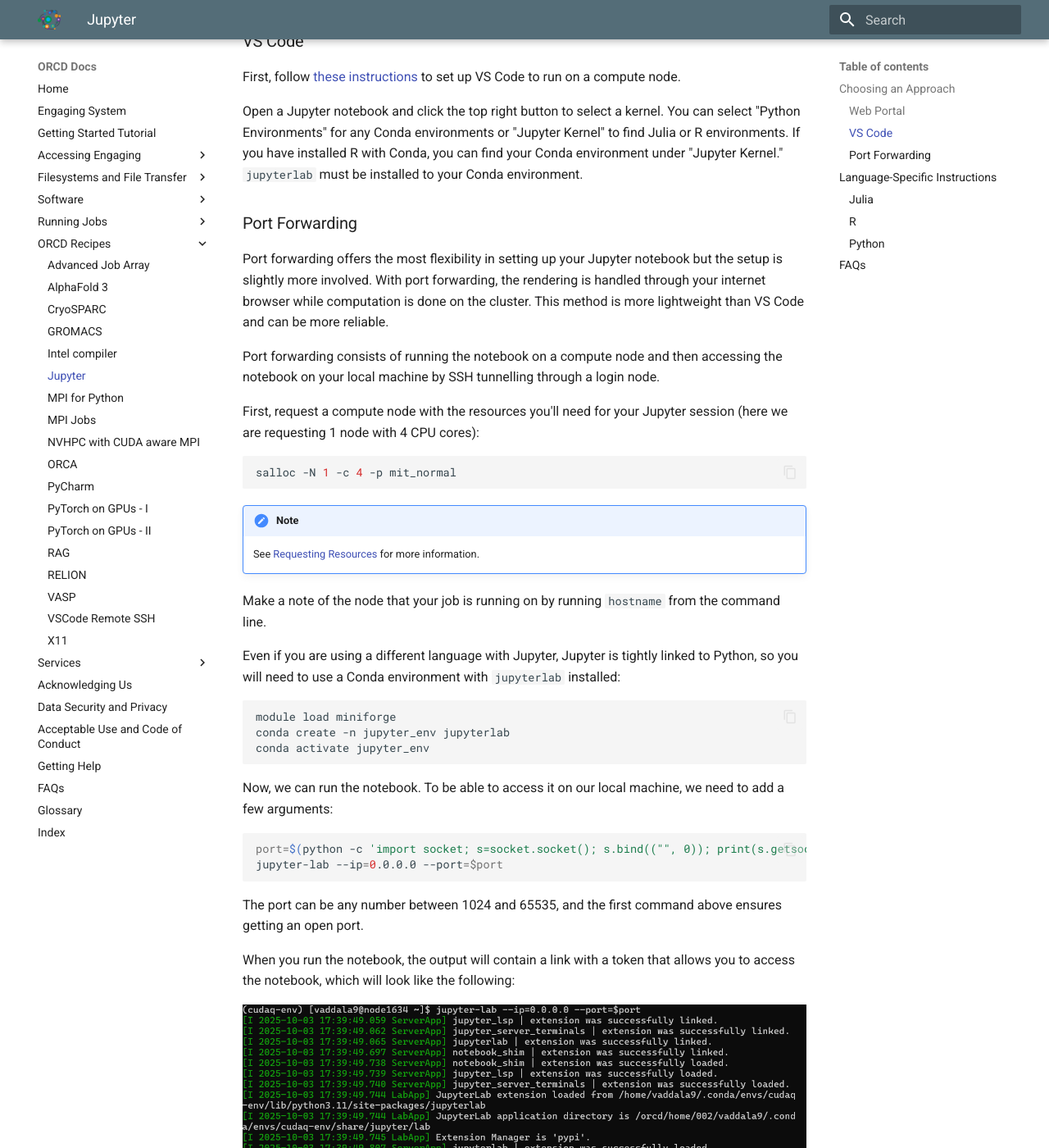
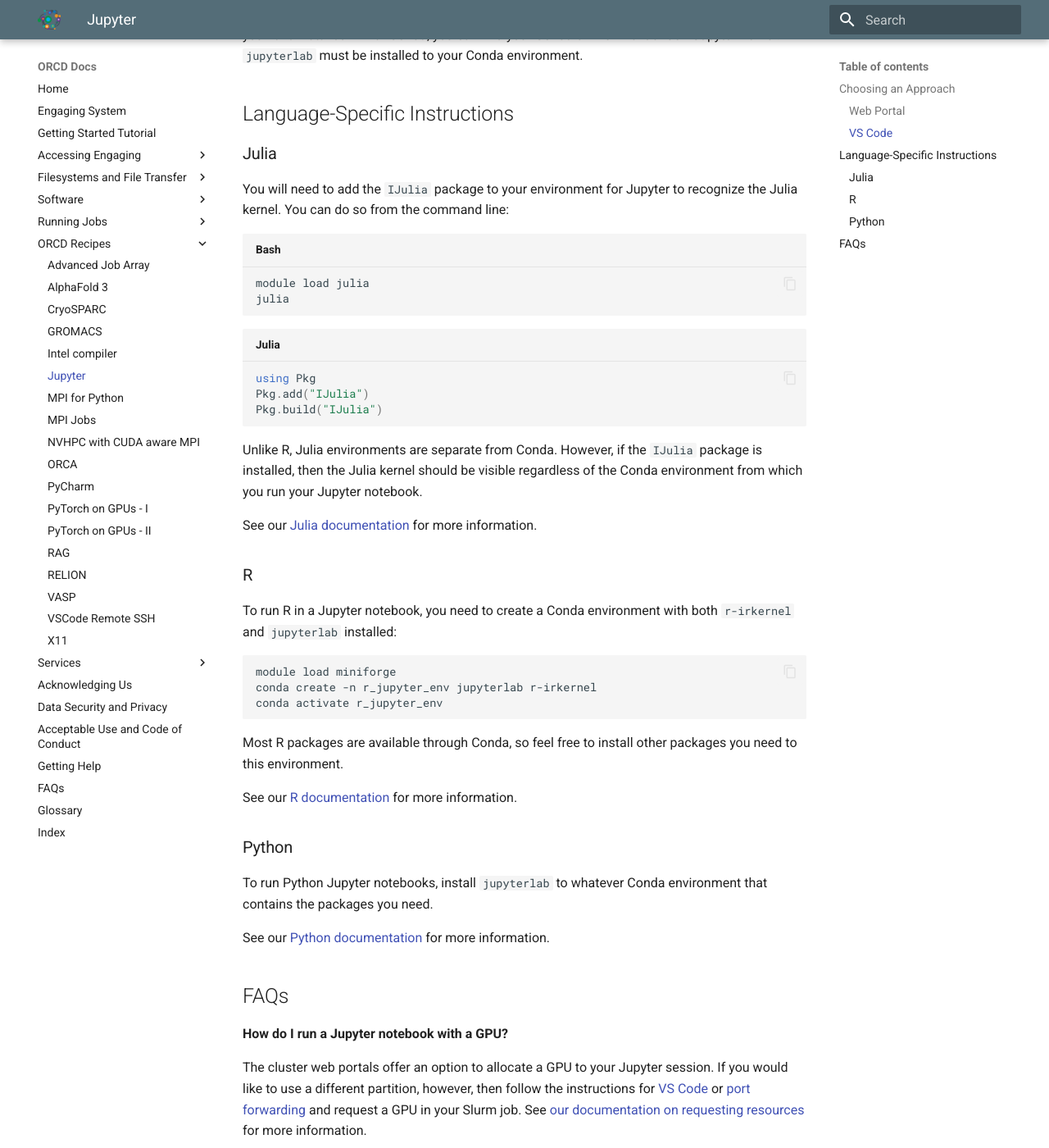
Before and after one commit to mit-orcd/orcd-docs-edit, an MkDocs documentation site: the page built from docs/recipes/jupyter.md, in a window 1280 px wide and 1400 px high, scrolled down 1063 px. Shown: the whole window at 82% size. Built offline with MkDocs 1.6.1 and Material for MkDocs 9.7.7, drawn with Linux system fonts in a browser that asks for light colours; some of the changed text lies outside the part shown.

Commit message:
Updating jupyter instructions

````diff
--- a/docs/recipes/jupyter.md
+++ b/docs/recipes/jupyter.md
@@ -42,12 +42,6 @@
 - When the session is ready, click "Connect to Jupyter." From here you can
 create a Jupyter notebook and select the language you would like to use.
 
-!!! note
-    The Engaging web portal is currently running on CentOS 7, which has a
-    different set of modules from Rocky 8 nodes. If you would like to run
-    a Jupyter notebook on Rocky 8, you will need to follow either the [VS
-    Code](#vs-code) or [port forwarding](#port-forwarding) method.
-
 ### VS Code
 
 First, follow [these instructions](./vscode.md) to set up VS Code to run on a
@@ -58,76 +52,6 @@
 to find Julia or R environments. If you have installed R with Conda, you can
 find your Conda environment under "Jupyter Kernel." `jupyterlab` must be
 installed to your Conda environment.
-
-### Port Forwarding
-
-Port forwarding offers the most flexibility in setting up your Jupyter notebook
-but the setup is slightly more involved. With port forwarding, the rendering
-is handled through your internet browser while computation is done on the
-cluster. This method is more lightweight than VS Code and can be more reliable.
-
-Port forwarding consists of running the notebook on a compute node and then
-accessing the notebook on your local machine by SSH tunnelling through a login
-node.
-
-First, request a compute node with the resources you'll need for your Jupyter
-session (here we are requesting 1 node with 4 CPU cores):
-
-```bash
-salloc -N 1 -c 4 -p mit_normal
-```
-
-!!! note
-    See [Requesting Resources](../running-jobs/requesting-resources.md) for more
-    information.
-
-Make a note of the node that your job is running on by running `hostname` from
-the command line.
-
-Even if you are using a different language with Jupyter, Jupyter is tightly
-linked to Python, so you will need to use a Conda environment with
-`jupyterlab` installed:
-
-```bash
-module load miniforge
-conda create -n jupyter_env jupyterlab
-conda activate jupyter_env
-```
-
-Now, we can run the notebook. To be able to access it on our local machine, we
-need to add a few arguments:
-
-```bash
-port=$(python -c 'import socket; s=socket.socket(); s.bind(("", 0)); print(s.getsockname()[1]); s.close()')
-jupyter-lab --ip=0.0.0.0 --port=$port
-```
-
-The port can be any number between 1024 and 65535, and the first command above ensures getting an open port.
-
-When you run the notebook, the output will contain a link with a token that
-allows you to access the notebook, which will look like the following:
-
-![](../images/jupyter/jupyter_link.png)
-
-
-Make sure to select the second URL that is provided as outlined in yellow above.
-We cannot use this link right away because that node is not available from our
-local machine. Through "tunneling," however, we can access this node through
-a login node, which is accessble from our local machine.
-
-In a second terminal window on your **local machine**, set up an SSH tunnel to your
-Jupyter notebook that's running on the compute node, filling in the node name,
-port number, and username as necessary. We will keep the local port and the remote port the same for simplicity.
-
-```bash
-ssh -L <port>:<node>:<port> <USER>@orcd-login001.mit.edu
-```
-
-Now you can access Jupyter in an internet browser using the link we received above.
-
-Now you can open a Jupyter notebook and select your kernel from the top right
-corner. The Python environment is the same environment you used to run the
-notebook.
 
 ## Language-Specific Instructions
 
````
